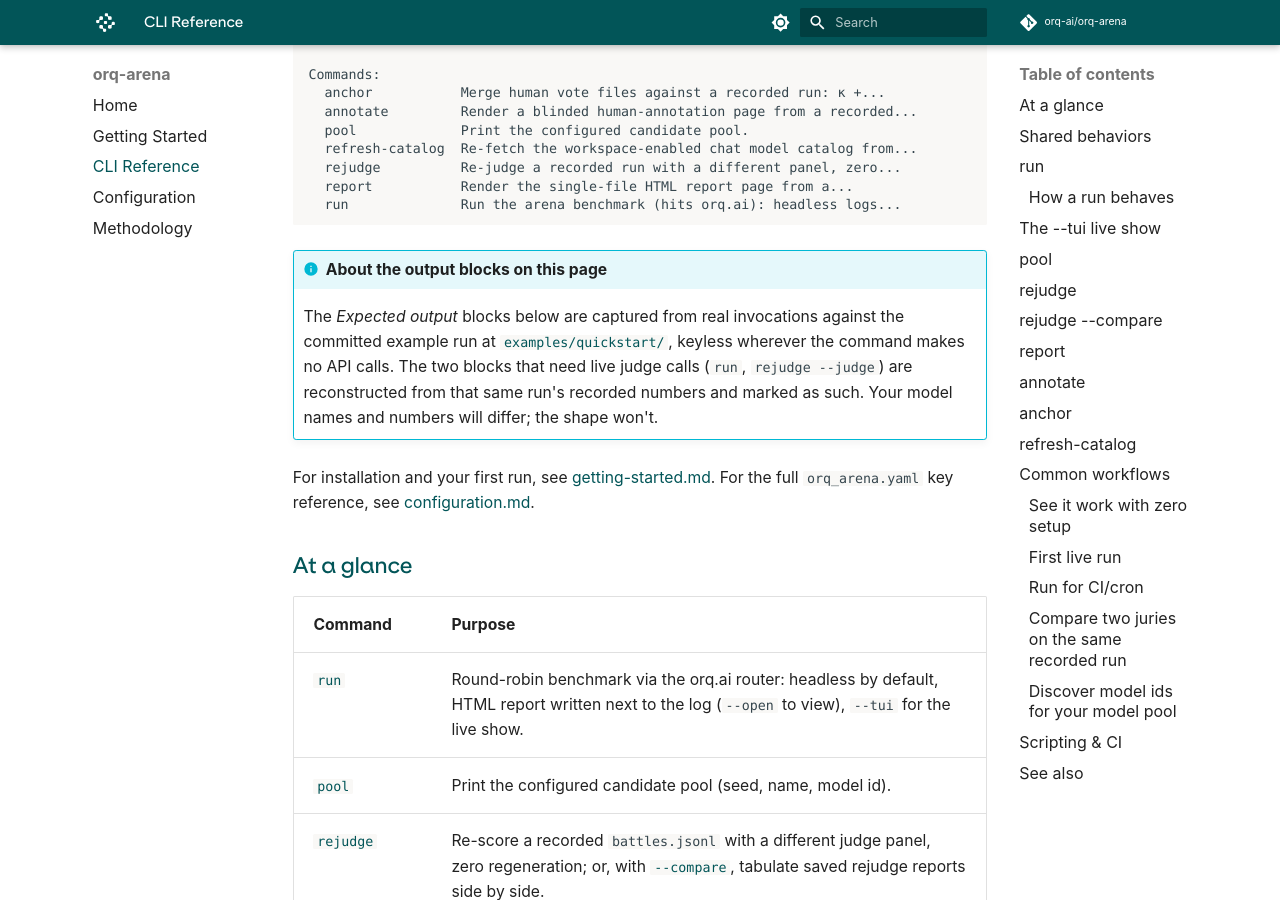
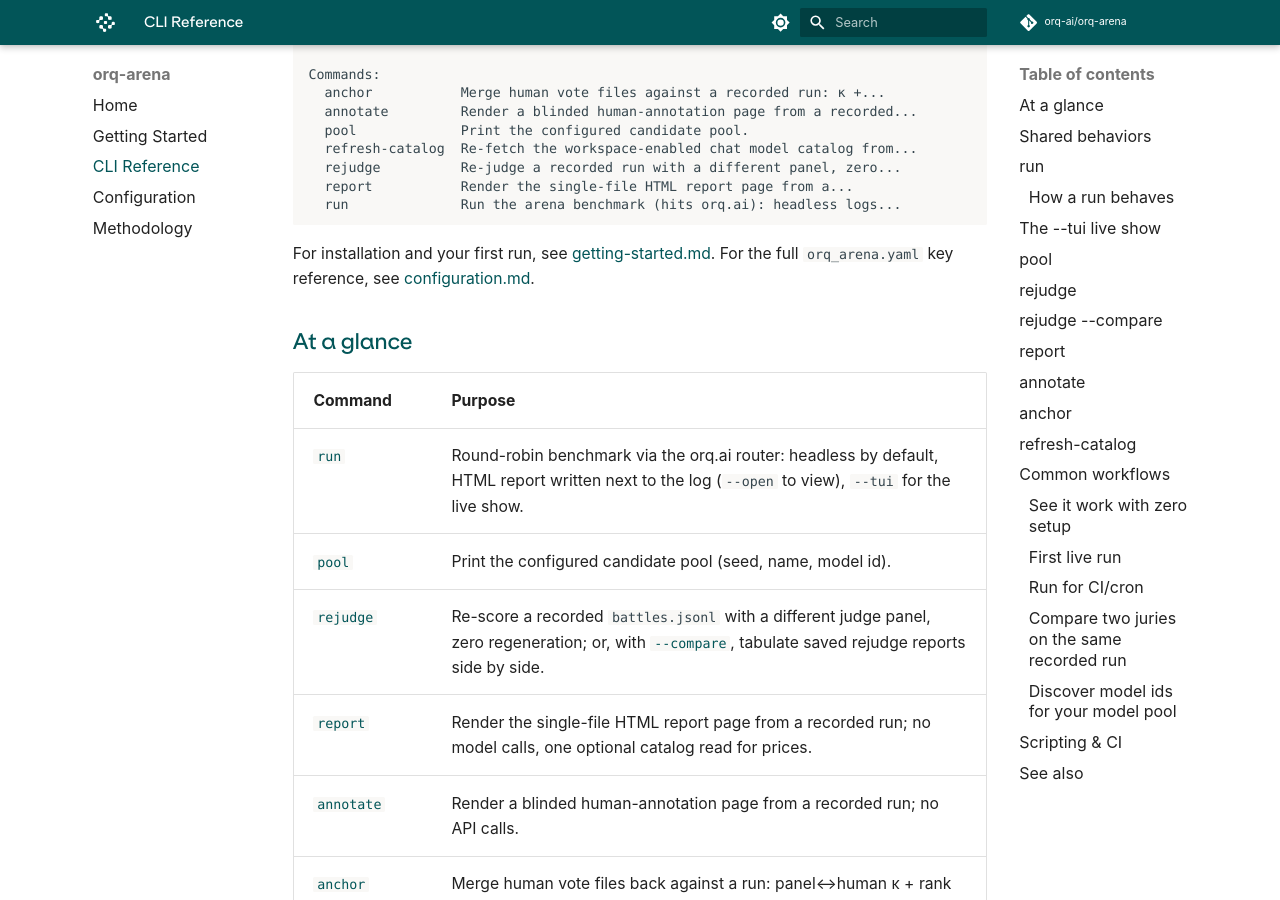
Before and after one commit to orq-ai/orq-arena, an MkDocs documentation site: the page built from docs/cli.md, in a window 1280 px wide and 900 px high, scrolled down 504 px. Built offline with MkDocs 1.6.1 and Material for MkDocs 9.7.7, drawn with Linux system fonts in a browser that asks for light colours; comment, search, counter and statistics services are not loaded.

Commit message:
docs: drop the output-blocks provenance admonition from the CLI page
Co-Authored-By: Claude Fable 5 <noreply@anthropic.com>

````diff
--- a/docs/cli.md
+++ b/docs/cli.md
@@ -33,16 +33,6 @@ Commands:
   report           Render the single-file HTML report page from a...
   run              Run the arena benchmark (hits orq.ai): headless logs...
 ```
-
-!!! info "About the output blocks on this page"
-
-    The *Expected output* blocks below are captured from real invocations
-    against the committed example run at
-    [`examples/quickstart/`](https://github.com/orq-ai/orq-arena/tree/master/examples/quickstart),
-    keyless wherever the command makes no API calls. The two blocks that need
-    live judge calls (`run`, `rejudge --judge`) are reconstructed from that
-    same run's recorded numbers and marked as such. Your model names and
-    numbers will differ; the shape won't.
 
 For installation and your first run, see [getting-started.md](getting-started.md). For the
 full `orq_arena.yaml` key reference, see [configuration.md](configuration.md).
````
